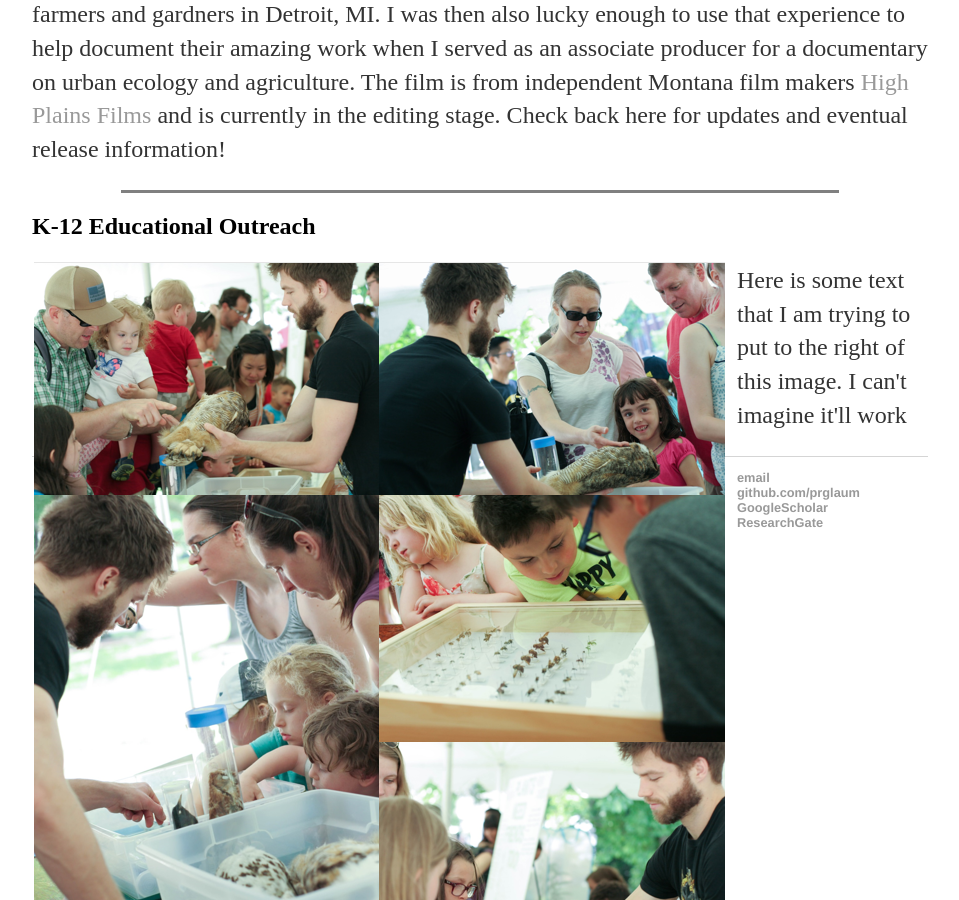
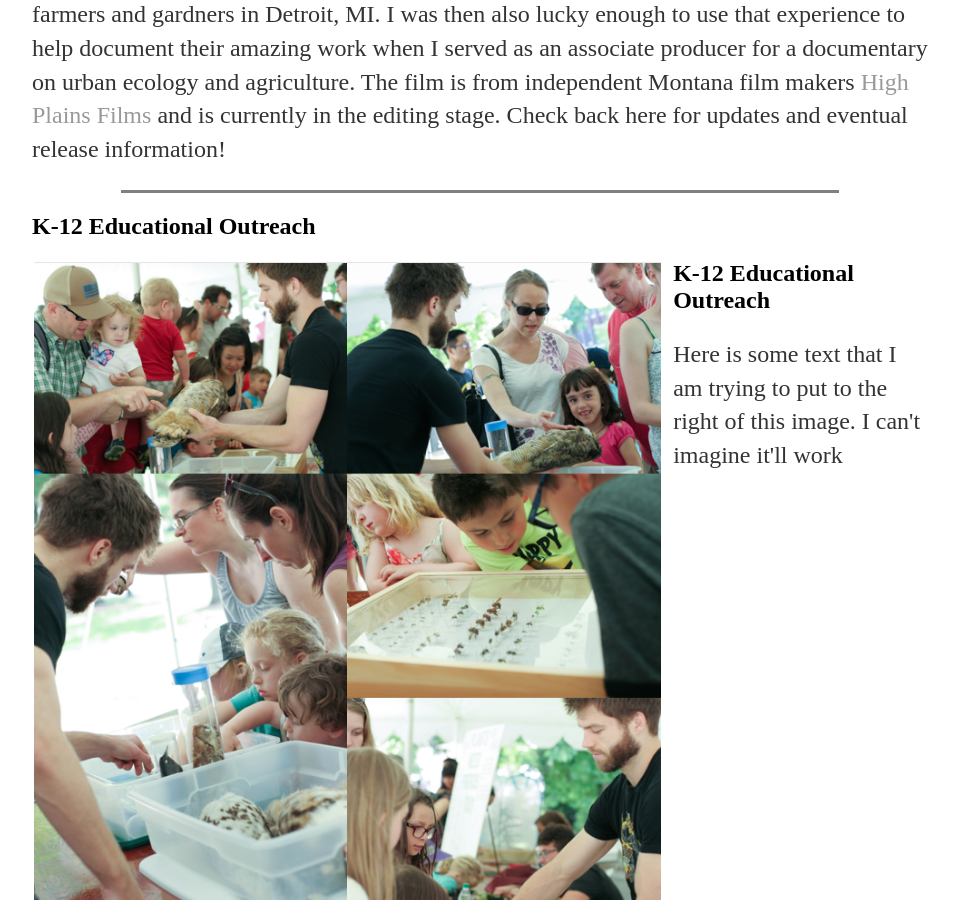
Before and after one commit to prglaum/prglaum.github.io, a Jekyll site: the page built from outreach/index.html, in a window 1280 px wide and 900 px high, scrolled down 1641 px. Shown: the whole window, without its empty margins (160-1119 px from the left). Built offline with Jekyll 4.4.1, drawn with Linux system fonts in a browser that asks for light colours.

Commit message:
Update index.html

```diff
--- a/outreach/index.html
+++ b/outreach/index.html
@@ -53,7 +53,8 @@ title: Outreach & Service
 <!-- K-12 Educational, Kids Table, & School Talk Section -->
 <h2>K-12 Educational Outreach</h2>
 
-<img src="{{site.url}}/docs/assets/images/kidsTableCollage2.PNG" alt="A2kidsTable" class="float-img-left">
+<img src="{{site.url}}/docs/assets/images/kidsTableCollage2.PNG" alt="A2kidsTable" class="float-img-left" style="width:70%">
+<h2>K-12 Educational Outreach</h2>
 <p> Here is some text that I am trying to put to the right of this image. I can't imagine it'll work </p>
 
 <!-- <div id='container'>
@@ -76,3 +77,5 @@ title: Outreach & Service
     </tr>
   </table>
 </div> -->
+
+<hr width="80%" align="center" size="3" NOSHADE="noshade">
```
